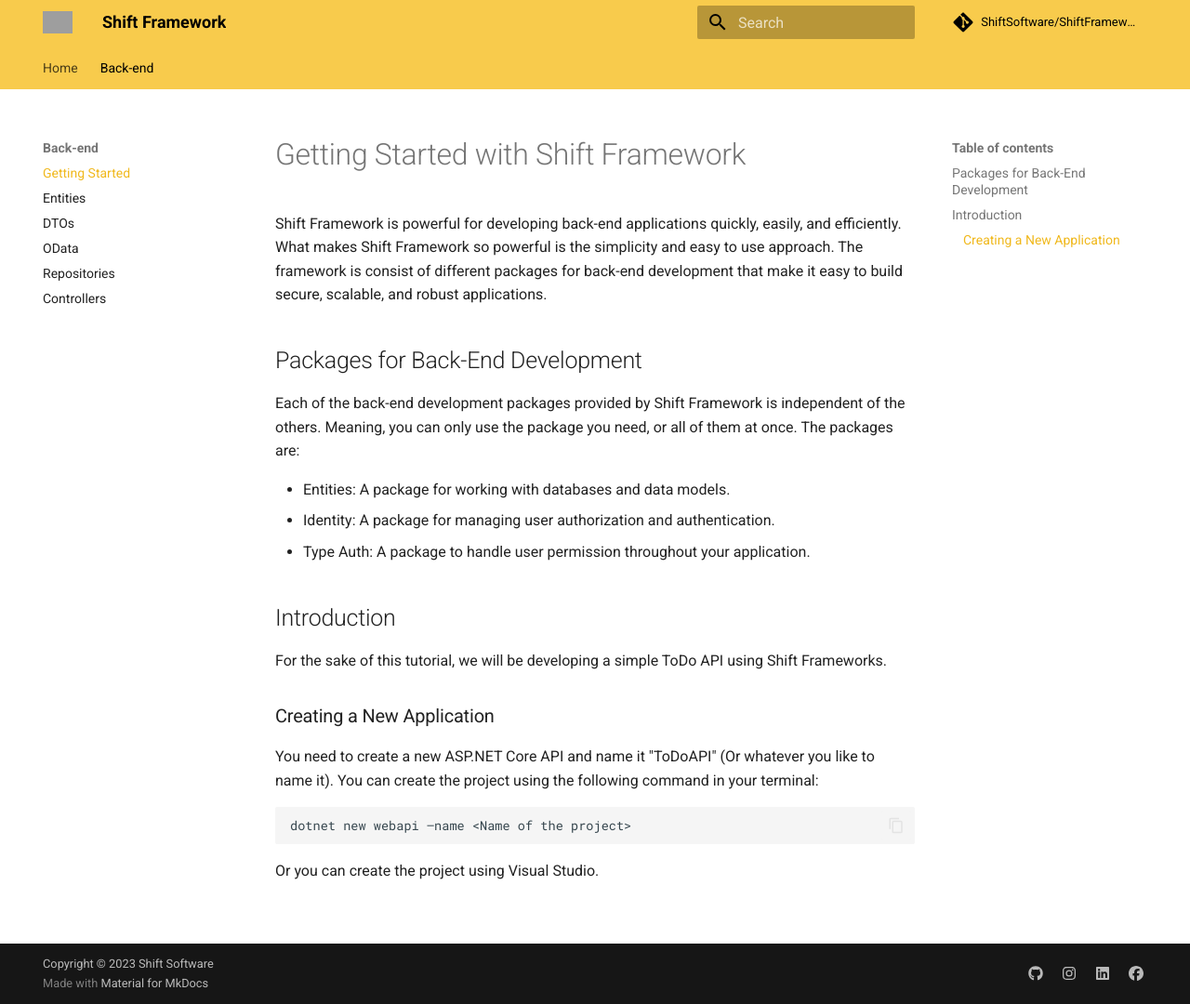
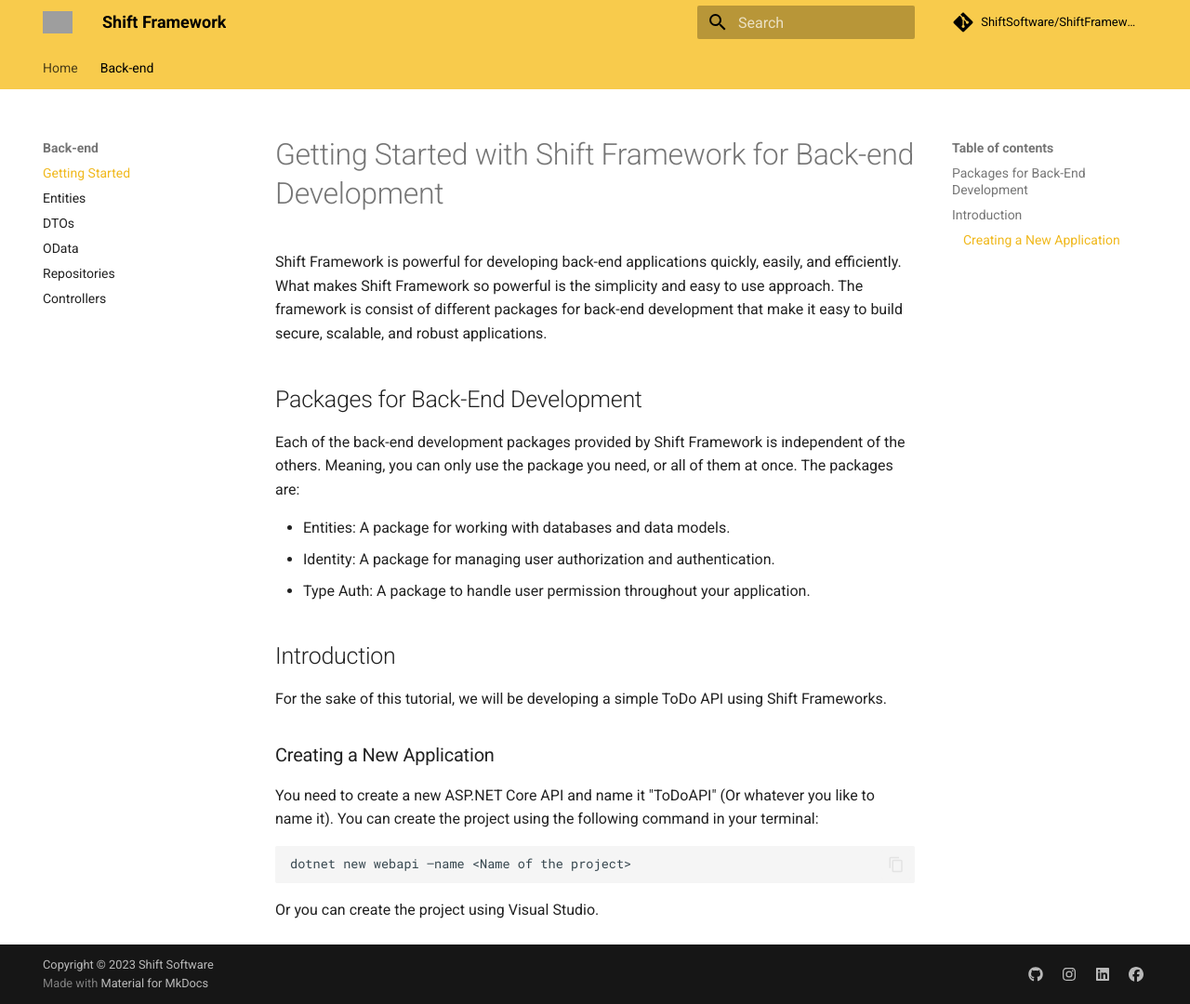
Before and after one commit to ShiftSoftware/ShiftFrameworkWebsite, an MkDocs documentation site: the page built from docs/back-end/getting-started.md, in a window 1280 px wide and 1080 px high. Shown: the whole window at 93% size. Built offline with MkDocs 1.6.1 and Material for MkDocs 9.7.7, drawn with Linux system fonts in a browser that asks for light colours; comment, search, counter and statistics services are not loaded; grey boxes are pictures that could not be loaded.

Commit message:
Update Title in getting-started.md for back-end

```diff
--- a/docs/back-end/getting-started.md
+++ b/docs/back-end/getting-started.md
@@ -1,4 +1,4 @@
-# Getting Started with Shift Framework
+# Getting Started with Shift Framework for Back-end Development
 
 Shift Framework is powerful for developing back-end applications quickly, easily, and efficiently. What makes Shift Framework so powerful is the simplicity and easy to use approach. The framework is consist of different packages for back-end development that make it easy to build secure, scalable, and robust applications.
 
```
